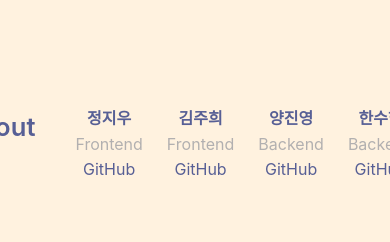
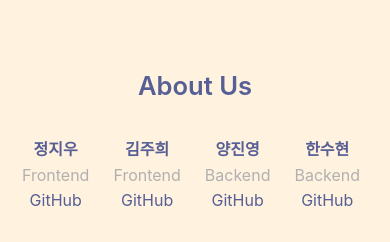
Before and after one commit to yjy1412/GongJang, a React (Create React App) app in the folder client/: page /1 in a window 390 px wide. Shown: the part 721-963 px from the top of the page. Before the commit the page ends 935 px from the top, so only its background shows below. Built offline with nearby package versions, Linux system fonts and the light colour scheme; no server answers.

Commit message:
feat : Footer 반응형

```diff
--- a/client/src/components/common/Footer.js
+++ b/client/src/components/common/Footer.js
@@ -22,6 +22,10 @@ const FooterBlock = styled.footer`
         margin: 0.3rem 0;
       }
     }
+  }
+  @media only screen and (max-width: 768px){
+    flex-direction: column;
+    gap: 0;
   }
 `;
 
```
